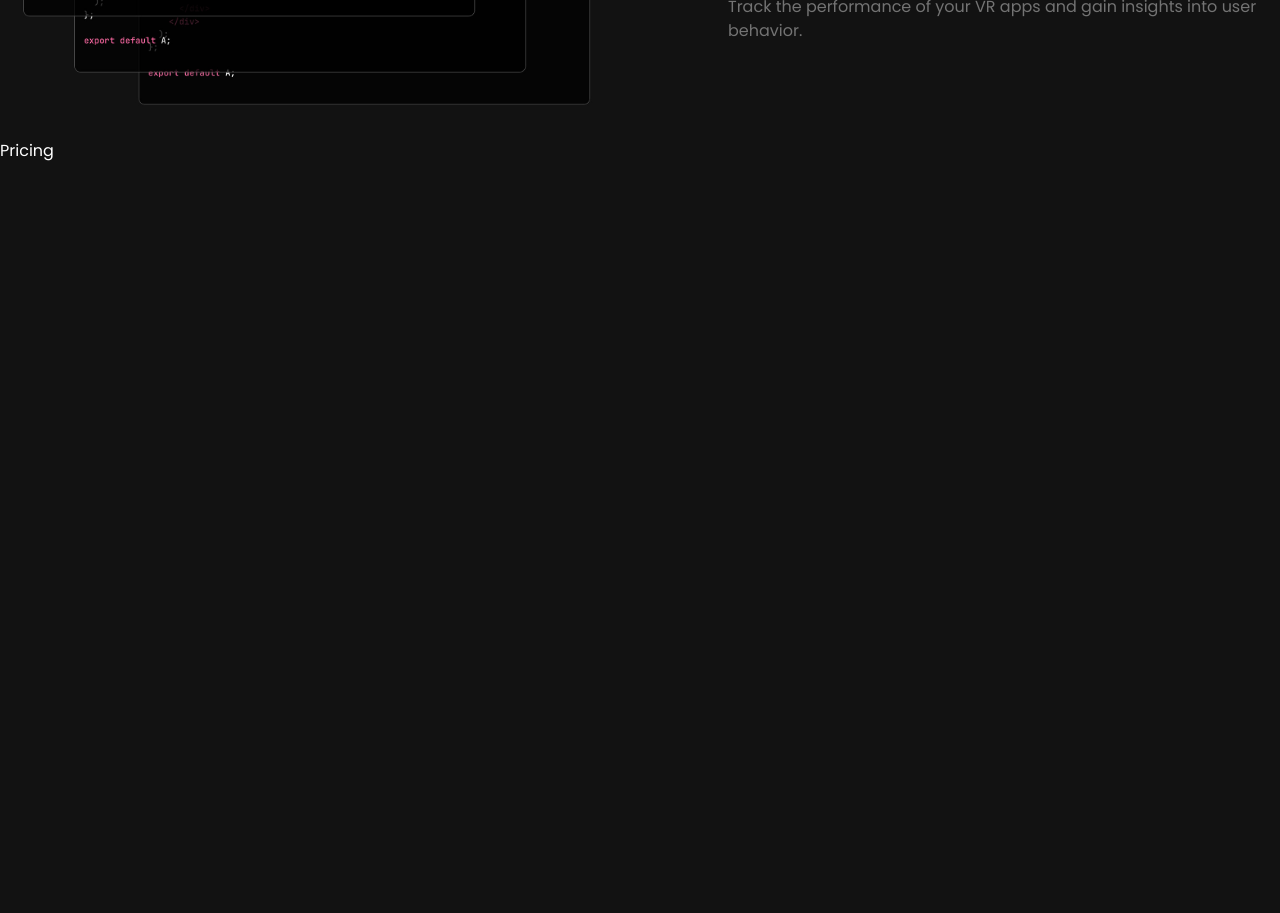
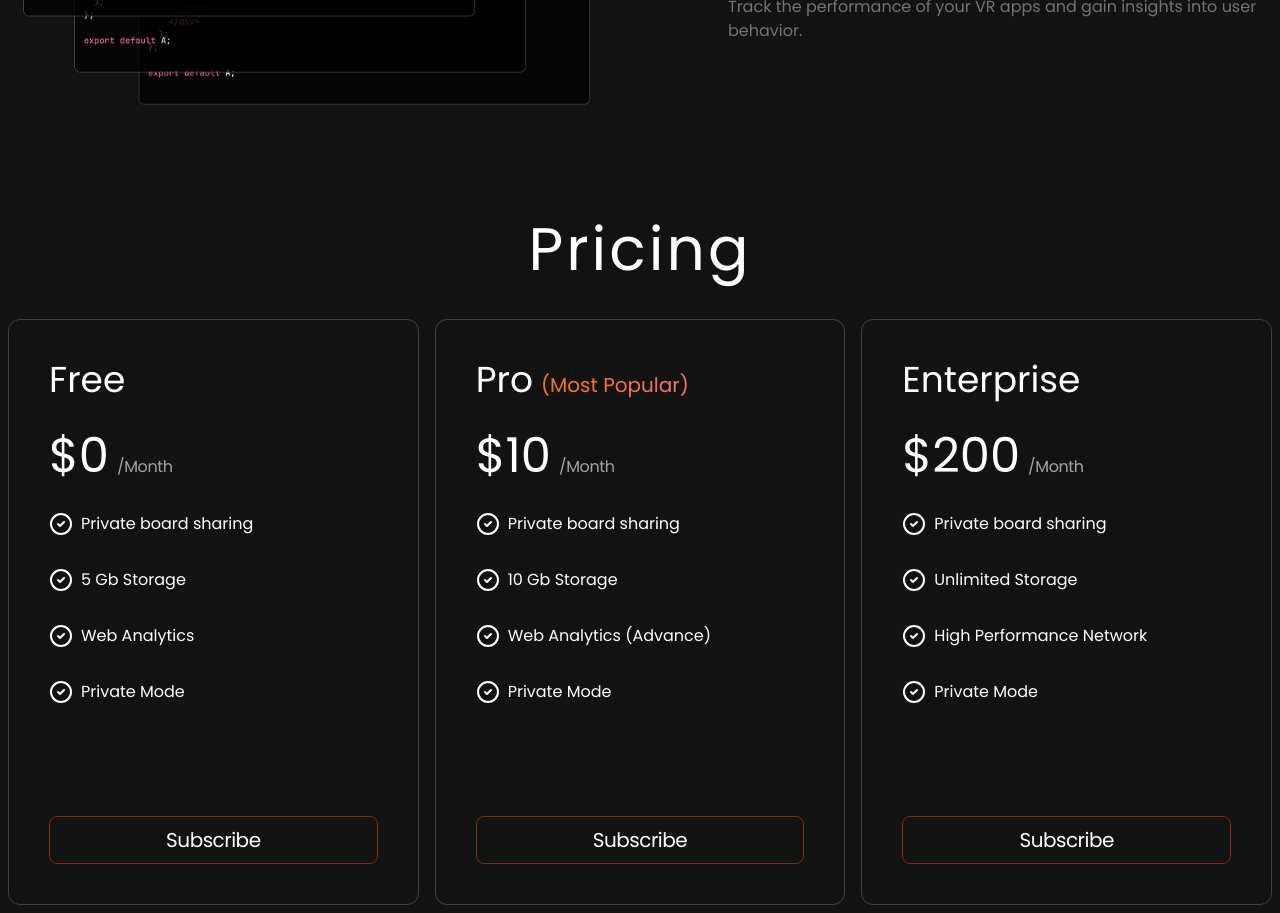
Before and after one commit to Racheal152/web1, a React (Vite) app: page / in a window 1280 px wide. Shown: the part 2340-3253 px from the top of the page. Before the commit the page ends 2503 px from the top, so only its background shows below. Built offline with nearby package versions, Linux system fonts and the light colour scheme.

Commit message:
Complete and error-free Pricing Section

```diff
--- a/src/components/Pricing.jsx
+++ b/src/components/Pricing.jsx
@@ -1,8 +1,37 @@
-import React from 'react'
+import { CheckCircle2 } from "lucide-react"
+import { pricingOptions } from "../constants"
 
 const Pricing = () => {
   return (
-    <div>Pricing</div>
+    <div className="mt-20">
+        <h2 className="text-3xl sm:text-5xl lg:text-6xl text-center my-8 tracking-wider">
+            Pricing
+        </h2>
+        <div className="flex flex-wrap">
+            {pricingOptions.map((option, index) => (
+                <div key={index} className="w-full sm:w-1/2 lg:w-1/3 p-2">
+                    <div className="p-10 border border-neutral-700 rounded-xl">
+                        <p className="text-4xl mb-8">{option.title}
+                            {option.title === "Pro" && <span className="bg-gradient-to-r from-orange-500 to-red-400 text-transparent bg-clip-text text-xl mb-4 ml-2">(Most Popular) </span> }
+                        </p>
+                        <p className="mb-8">
+                            <span className="text-5xl mt-6 mr-2">{option.price}</span>
+                            <span className="text-neutral-400 tracking-tight">/Month</span>
+                        </p>
+                        <ul>
+                            {option.features.map((feature, index) => (
+                                <li key={index} className="mt-8 flex items-center">
+                                    <CheckCircle2 />
+                                    <span className="ml-2">{feature}</span>
+                                </li>
+                            ))}
+                        </ul>
+                        <a href="#" className="inline-flex justify-center items-center text-center w-full h-12 p-5 mt-28 tracking-tight text-xl hover:bg-orange-900 border border-orange-900 rounded-lg transition duration-200">Subscribe</a>
+                    </div>
+                </div>
+            ))}
+        </div>
+    </div>
   )
 }
 
```
